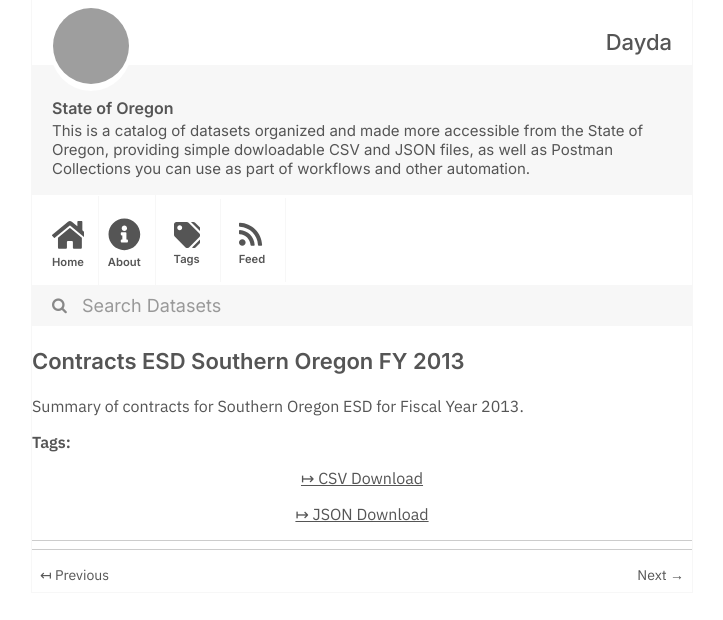
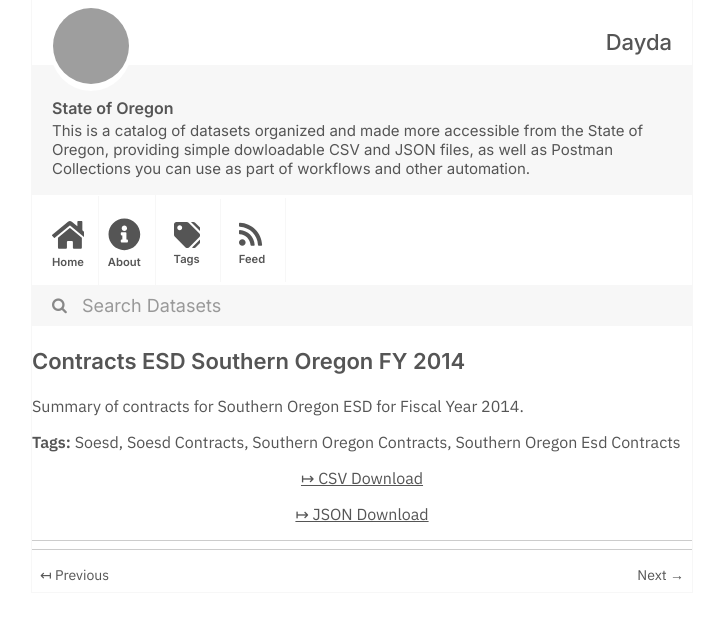
Before and after one commit to dayda-entities/state-of-oregon, a Jekyll site: the page built from _posts/2020-11-10-contracts-esd-southern-oregon-.md, in a window 1280 px wide, cut to the strip 0-620 px from the top of the page. Shown: the whole strip, without its empty margins (278-1001 px from the left). Built offline with Jekyll 4.4.1, drawn with Linux system fonts in a browser that asks for light colours; grey boxes are pictures that could not be loaded.

Commit message:
Publish Data

```diff
--- a/_posts/2020-11-10-contracts-esd-southern-oregon-.md
+++ b/_posts/2020-11-10-contracts-esd-southern-oregon-.md
@@ -1,15 +1,19 @@
 ---
-title: Contracts ESD Southern Oregon FY 2013
-created: '2020-11-10T17:22:49.161339'
-modified: '2020-11-10T17:22:49.161351'
+title: Contracts ESD Southern Oregon FY 2014
+created: '2020-11-10T17:23:17.082072'
+modified: '2020-11-10T17:23:17.082082'
 state: active
 type: dataset
-tags: []
+tags:
+  - Soesd
+  - Soesd Contracts
+  - Southern Oregon Contracts
+  - Southern Oregon Esd Contracts
 groups:
   - Local Government
-csv_url: 'https://data.oregon.gov/api/views/mbkx-jvu4/rows.csv?accessType=DOWNLOAD'
-json_url: 'https://data.oregon.gov/api/views/mbkx-jvu4/rows.json?accessType=DOWNLOAD'
+csv_url: 'https://data.oregon.gov/api/views/wm5d-ctez/rows.csv?accessType=DOWNLOAD'
+json_url: 'https://data.oregon.gov/api/views/wm5d-ctez/rows.json?accessType=DOWNLOAD'
 layout: post
 
 ---
-Summary of contracts for Southern Oregon ESD for Fiscal Year 2013.
+Summary of contracts for Southern Oregon ESD for Fiscal Year 2014.
```
